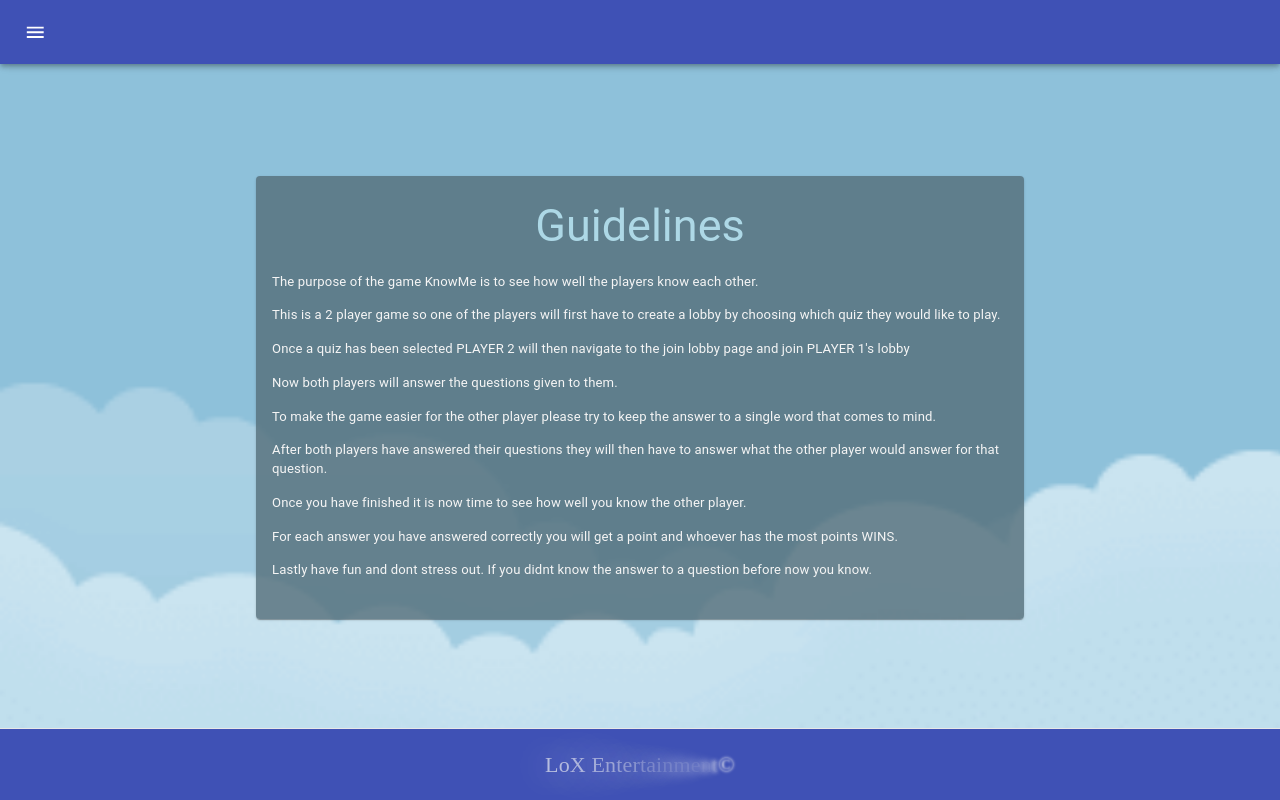
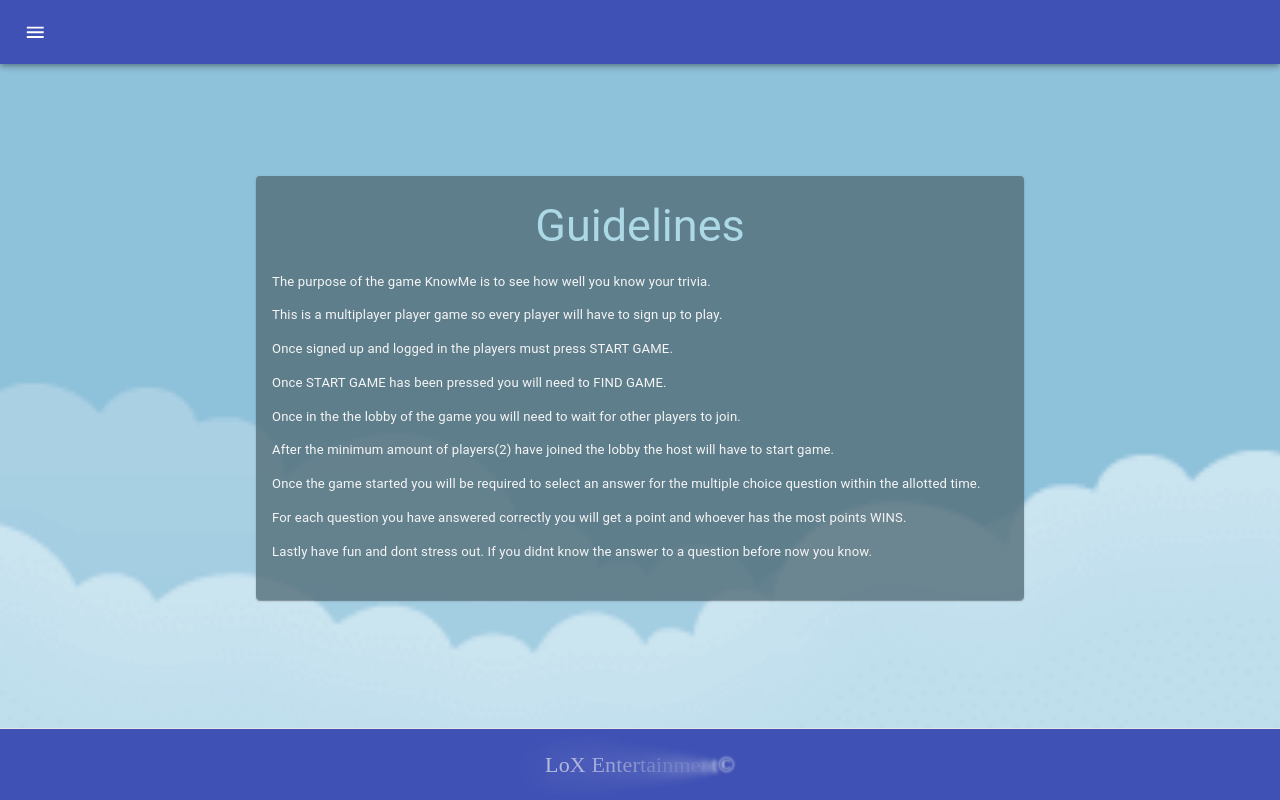
Before and after one commit to Andymendez100/DoYuhKnow, a React app in the folder client/: page /guidelines in a window 1280 px wide. Built offline with nearby package versions, Linux system fonts and the light colour scheme; a web font is replaced by a local one.

Commit message:
Change GuideLines

```diff
--- a/client/src/components/guidelines/guideLines.js
+++ b/client/src/components/guidelines/guideLines.js
@@ -25,14 +25,14 @@ const useStyles = makeStyles(theme => ({
 const guideLines = [
     {
         list: [
-            "The purpose of the game KnowMe is to see how well the players know each other.",
-            "This is a 2 player game so one of the players will first have to create a lobby by choosing which quiz they would like to play.",
-            "Once a quiz has been selected PLAYER 2 will then navigate to the join lobby page and join PLAYER 1's lobby",
-            "Now both players will answer the questions given to them.",
-            "To make the game easier for the other player please try to keep the answer to a single word that comes to mind.",
-            "After both players have answered their questions they will then have to answer what the other player would answer for that question.",
-            "Once you have finished it is now time to see how well you know the other player.",
-            "For each answer you have answered correctly you will get a point and whoever has the most points WINS.",
+            "The purpose of the game KnowMe is to see how well you know your trivia.",
+            "This is a multiplayer player game so every player will have to sign up to play.",
+            "Once signed up and logged in the players must press START GAME.",
+            "Once START GAME has been pressed you will need to FIND GAME.",
+            "Once in the the lobby of the game you will need to wait for other players to join.",
+            "After the minimum amount of players(2) have joined the lobby the host will have to start game.",
+            "Once the game started you will be required to select an answer for the multiple choice question within the allotted time.",
+            "For each question you have answered correctly you will get a point and whoever has the most points WINS.",
             "Lastly have fun and dont stress out. If you didnt know the answer to a question before now you know.",
         ]
     }
```
